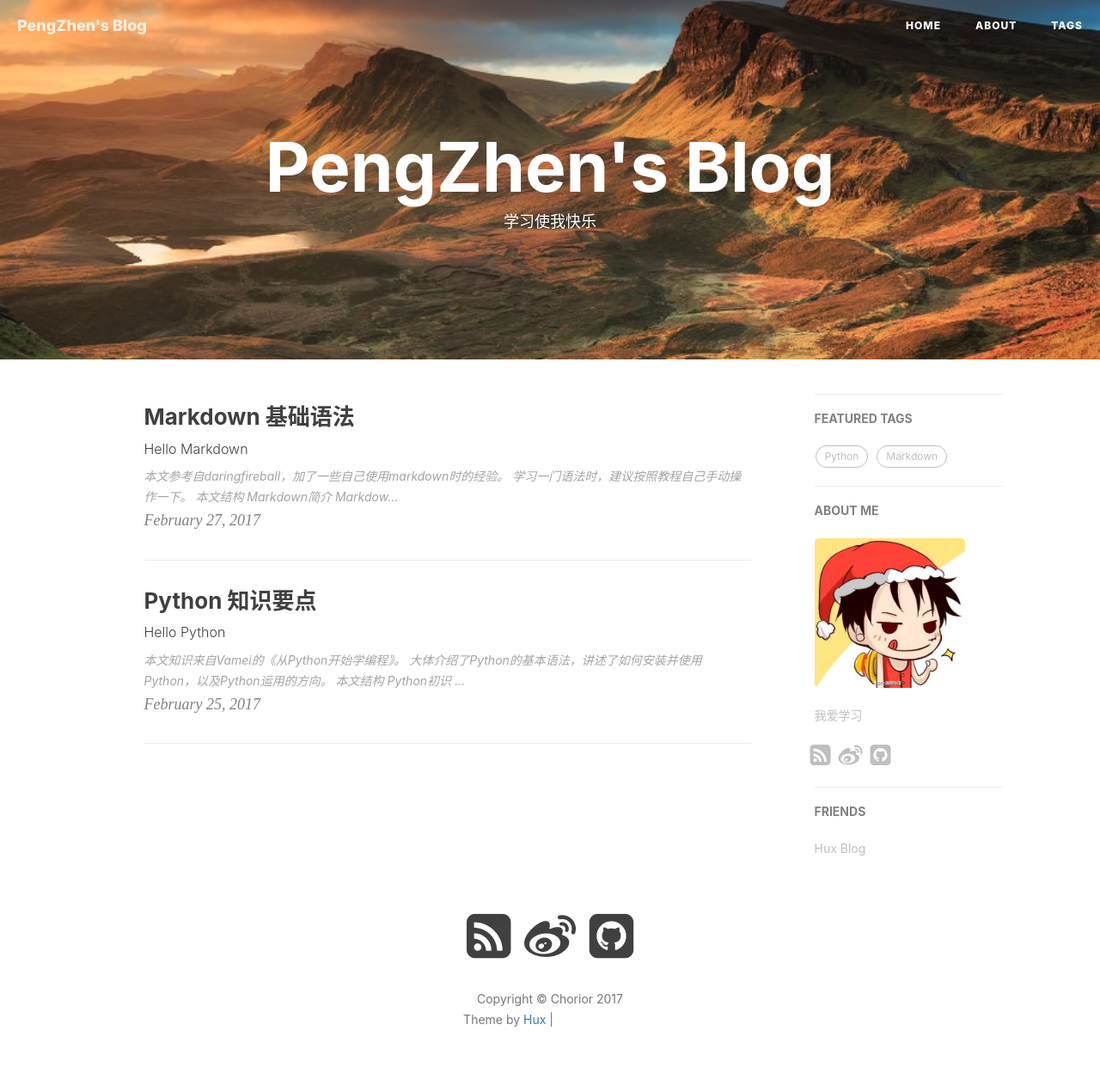
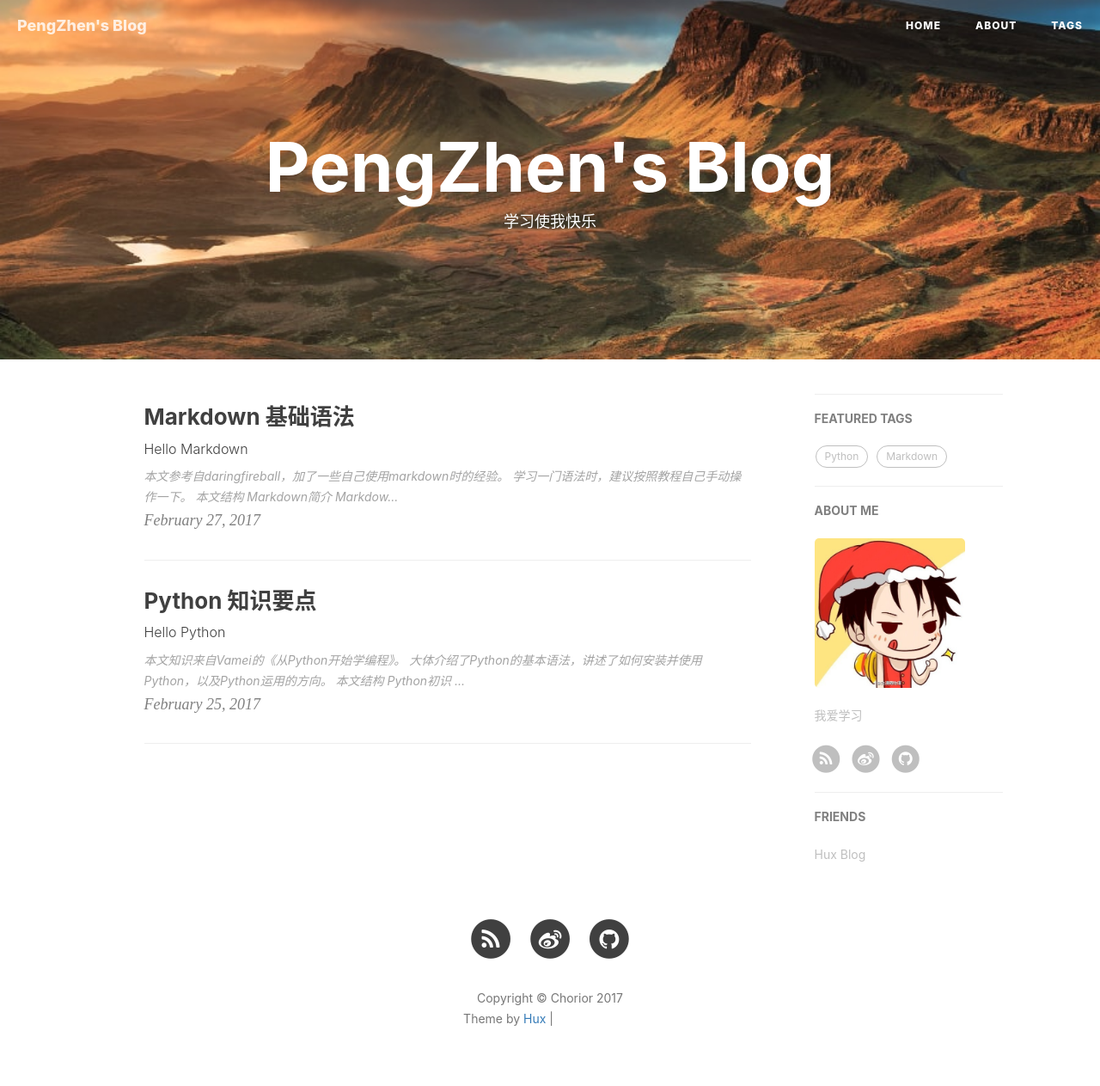
Before and after one commit to Chorior/Chorior.github.io, a Jekyll site: the page built from index.html, in a window 1280 px wide. Shown: the whole page at 86% size. Built offline with Jekyll 4.4.1, drawn with Linux system fonts in a browser that asks for light colours; nearby versions of some CDN libraries; the list of posts is cut into pages by our own code; comment, search, counter and statistics services are not loaded; grey boxes are pictures that could not be loaded.

Commit message:
CDN updated

```diff
--- a/_includes/footer.html
+++ b/_includes/footer.html
@@ -4,17 +4,23 @@
         <div class="row">
             <div class="col-lg-8 col-lg-offset-2 col-md-10 col-md-offset-1">
                 <ul class="list-inline text-center">
-                    {% if site.RSS %}
+                     {% if site.RSS %}
                     <li>
                         <a href="{{ "/feed.xml" | prepend: site.baseurl }}">
-                            <i class="fa fa-rss-square fa-3x" aria-hidden="true"></i>
+                            <span class="fa-stack fa-lg">
+                                <i class="fa fa-circle fa-stack-2x"></i>
+                                <i class="fa fa-rss fa-stack-1x fa-inverse"></i>
+                            </span>
                         </a>
                     </li>
                     {% endif %}
                     {% if site.twitter_username %}
                     <li>
                         <a href="https://twitter.com/{{ site.twitter_username }}">
-                            <i class="fa fa-twitter-square fa-3x" aria-hidden="true"></i>
+                            <span class="fa-stack fa-lg">
+                                <i class="fa fa-circle fa-stack-2x"></i>
+                                <i class="fa fa-twitter fa-stack-1x fa-inverse"></i>
+                            </span>
                         </a>
                     </li>
                     {% endif %}
@@ -33,7 +39,10 @@
                     {% if site.weibo_username %}
                     <li>
                         <a target="_blank" href="http://weibo.com/{{ site.weibo_username }}">
-                            <i class="fa fa-weibo fa-3x" aria-hidden="true"></i>
+                            <span class="fa-stack fa-lg">
+                                <i class="fa fa-circle fa-stack-2x"></i>
+                                <i class="fa fa-weibo fa-stack-1x fa-inverse"></i>
+                            </span>
                         </a>
                     </li>
                     {% endif %}
@@ -42,14 +51,30 @@
                     {% if site.facebook_username %}
                     <li>
                         <a target="_blank" href="https://www.facebook.com/{{ site.facebook_username }}">
-                            <i class="fa fa-facebook-square fa-3x" aria-hidden="true"></i>
+                            <span class="fa-stack fa-lg">
+                                <i class="fa fa-circle fa-stack-2x"></i>
+                                <i class="fa fa-facebook fa-stack-1x fa-inverse"></i>
+                            </span>
                         </a>
                     </li>
                     {% endif %}
                     {% if site.github_username %}
                     <li>
                         <a target="_blank" href="https://github.com/{{ site.github_username }}">
-                            <i class="fa fa-github-square fa-3x" aria-hidden="true"></i>
+                            <span class="fa-stack fa-lg">
+                                <i class="fa fa-circle fa-stack-2x"></i>
+                                <i class="fa fa-github fa-stack-1x fa-inverse"></i>
+                            </span>
+                        </a>
+                    </li>
+                    {% endif %}
+                    {% if site.linkedin_username %}
+                    <li>
+                        <a target="_blank" href="https://www.linkedin.com/in/{{ site.linkedin_username }}">
+                            <span class="fa-stack fa-lg">
+                                <i class="fa fa-circle fa-stack-2x"></i>
+                                <i class="fa fa-linkedin fa-stack-1x fa-inverse"></i>
+                            </span>
                         </a>
                     </li>
                     {% endif %}
--- a/_includes/head.html
+++ b/_includes/head.html
@@ -23,7 +23,8 @@
     <!-- Custom Fonts -->
     <!-- <link href="http://maxcdn.bootstrapcdn.com/font-awesome/4.3.0/css/font-awesome.min.css" rel="stylesheet" type="text/css"> -->
     <!-- Hux change font-awesome CDN to qiniu -->
-    <link href="http://cdn.staticfile.org/font-awesome/4.2.0/css/font-awesome.min.css" rel="stylesheet" type="text/css">
+    <!--<link href="http://cdn.staticfile.org/font-awesome/4.2.0/css/font-awesome.min.css" rel="stylesheet" type="text/css">-->
+    <link href="//cdnjs.cloudflare.com/ajax/libs/font-awesome/4.6.3/css/font-awesome.min.css" rel="stylesheet" type="text/css">
 
 
     <!-- Hux Delete, sad but pending in China
--- a/_layouts/page.html
+++ b/_layouts/page.html
@@ -113,14 +113,20 @@ layout: default
                             {% if site.RSS %}
                             <li>
                                 <a href="{{ "/feed.xml" | prepend: site.baseurl }}">
-                                    <i class="fa fa-rss-square fa-2x" aria-hidden="true"></i>
+                                    <span class="fa-stack fa-lg">
+                                        <i class="fa fa-circle fa-stack-2x"></i>
+                                        <i class="fa fa-rss fa-stack-1x fa-inverse"></i>
+                                    </span>
                                 </a>
                             </li>
                             {% endif %}
                             {% if site.twitter_username %}
                             <li>
                                 <a href="https://twitter.com/{{ site.twitter_username }}">
-                                    <i class="fa fa-twitter-square fa-2x" aria-hidden="true"></i>
+                                    <span class="fa-stack fa-lg">
+                                        <i class="fa fa-circle fa-stack-2x"></i>
+                                        <i class="fa fa-twitter fa-stack-1x fa-inverse"></i>
+                                    </span>
                                 </a>
                             </li>
                             {% endif %}
@@ -137,21 +143,40 @@ layout: default
                             {% if site.weibo_username %}
                             <li>
                                 <a target="_blank" href="http://weibo.com/{{ site.weibo_username }}">
-                                    <i class="fa fa-weibo fa-2x" aria-hidden="true"></i>
+                                    <span class="fa-stack fa-lg">
+                                        <i class="fa fa-circle fa-stack-2x"></i>
+                                        <i class="fa fa-weibo fa-stack-1x fa-inverse"></i>
+                                    </span>
                                 </a>
                             </li>
                             {% endif %}
                             {% if site.facebook_username %}
                             <li>
                                 <a target="_blank" href="https://www.facebook.com/{{ site.facebook_username }}">
-                                    <i class="fa fa-facebook-square fa-2x" aria-hidden="true"></i>
+                                    <span class="fa-stack fa-lg">
+                                        <i class="fa fa-circle fa-stack-2x"></i>
+                                        <i class="fa fa-facebook fa-stack-1x fa-inverse"></i>
+                                    </span>
                                 </a>
                             </li>
                             {% endif %}
                             {% if site.github_username %}
                             <li>
                                 <a target="_blank" href="https://github.com/{{ site.github_username }}">
-                                    <i class="fa fa-github-square fa-2x" aria-hidden="true"></i>
+                                    <span class="fa-stack fa-lg">
+                                        <i class="fa fa-circle fa-stack-2x"></i>
+                                        <i class="fa fa-github fa-stack-1x fa-inverse"></i>
+                                    </span>
+                                </a>
+                            </li>
+                            {% endif %}
+                            {% if site.linkedin_username %}
+                            <li>
+                                <a target="_blank" href="https://www.linkedin.com/in/{{ site.linkedin_username }}">
+                                    <span class="fa-stack fa-lg">
+                                        <i class="fa fa-circle fa-stack-2x"></i>
+                                        <i class="fa fa-linkedin fa-stack-1x fa-inverse"></i>
+                                    </span>
                                 </a>
                             </li>
                             {% endif %}
```
